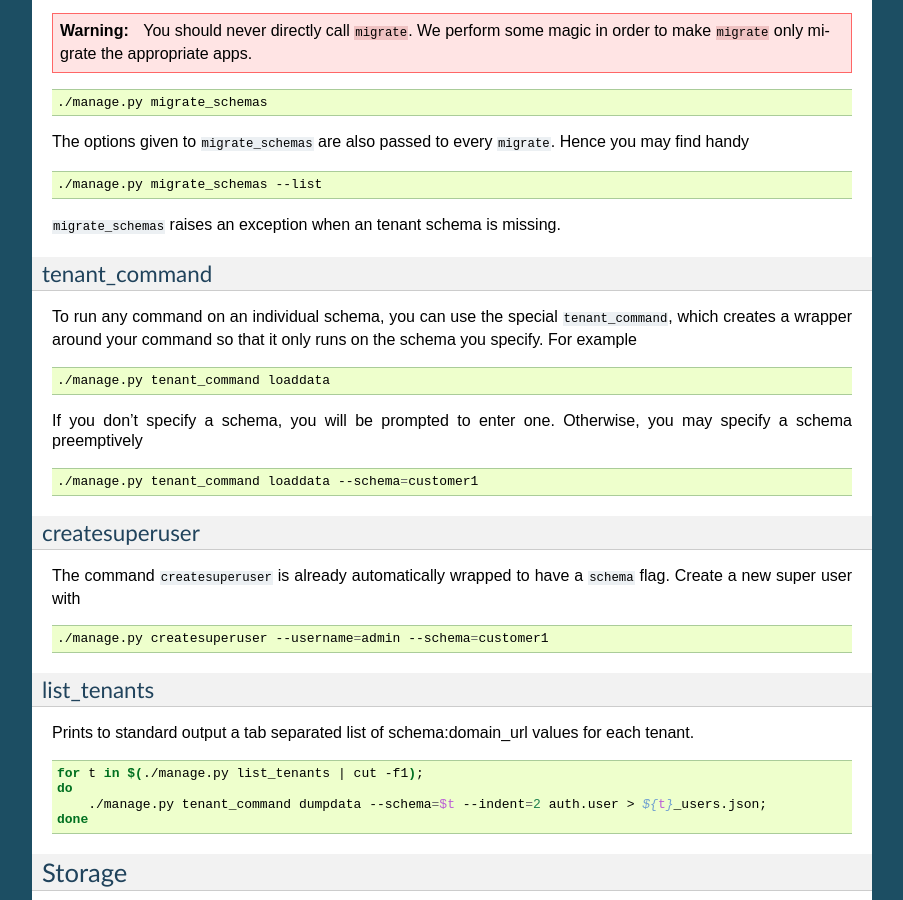
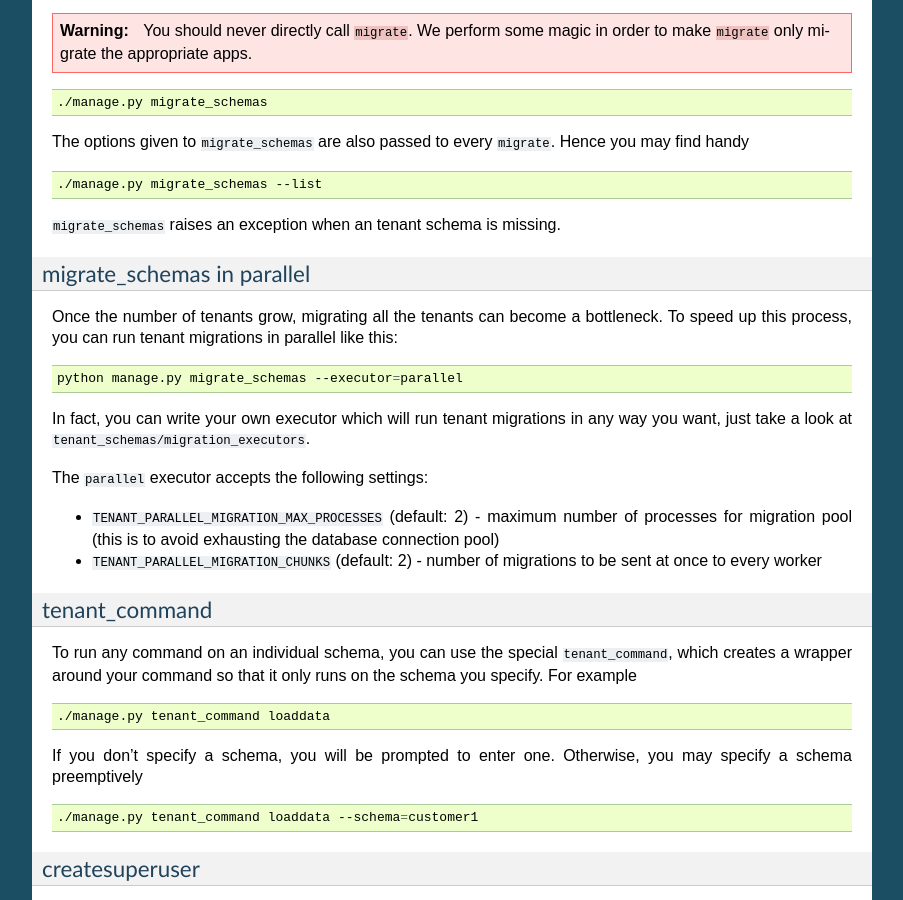
Before and after one commit to bernardopires/django-tenant-schemas, a Sphinx documentation site: the page built from docs/use.rst, in a window 1280 px wide and 900 px high, scrolled down 1601 px. Shown: the whole window, without its empty margins (198-1101 px from the left). Built offline with Sphinx 7.4.7, drawn with Linux system fonts in a browser that asks for light colours; the version number could not be read and is left out; some of the changed text lies outside the part shown.

Commit message:
Update docs with new command info

```diff
--- a/docs/use.rst
+++ b/docs/use.rst
@@ -94,6 +94,26 @@ The options given to ``migrate_schemas`` are also passed to every ``migrate``. H
     ./manage.py migrate_schemas --list
 
 ``migrate_schemas`` raises an exception when an tenant schema is missing.
+
+migrate_schemas in parallel
+~~~~~~~~~~~~~~~~~~~~~~~~~~~
+
+Once the number of tenants grow, migrating all the tenants can become a bottleneck. To speed up this process, you can run tenant migrations in parallel like this:
+
+.. code-block:: bash
+
+    python manage.py migrate_schemas --executor=parallel
+
+In fact, you can write your own executor which will run tenant migrations in
+any way you want, just take a look at ``tenant_schemas/migration_executors``.
+
+The ``parallel`` executor accepts the following settings:
+
+* ``TENANT_PARALLEL_MIGRATION_MAX_PROCESSES`` (default: 2) - maximum number of
+  processes for migration pool (this is to avoid exhausting the database
+  connection pool)
+* ``TENANT_PARALLEL_MIGRATION_CHUNKS`` (default: 2) - number of migrations to be
+  sent at once to every worker
 
 tenant_command
 ~~~~~~~~~~~~~~
```
